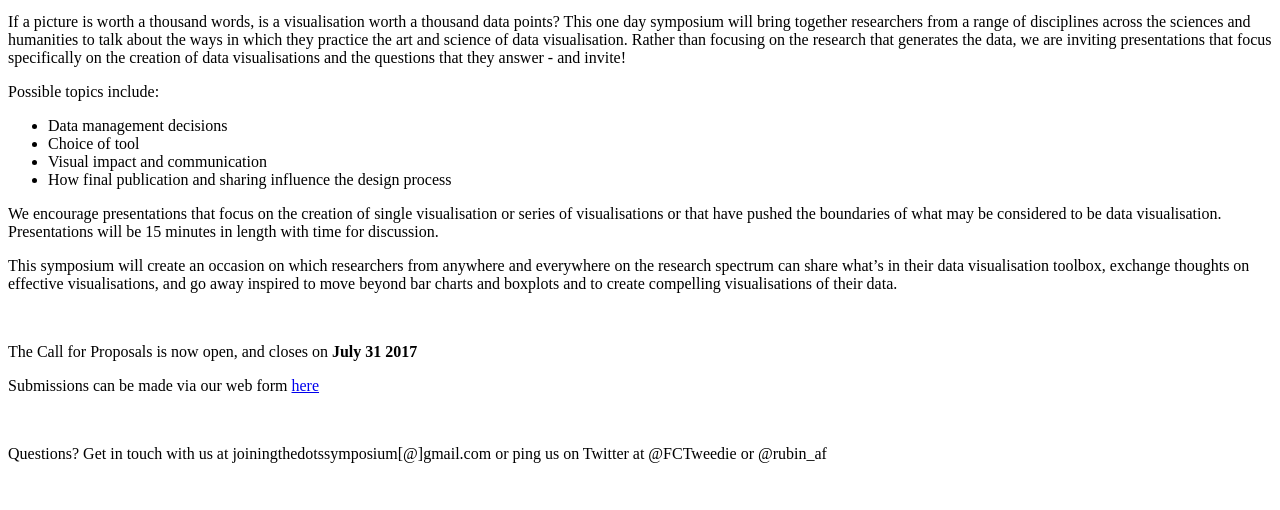
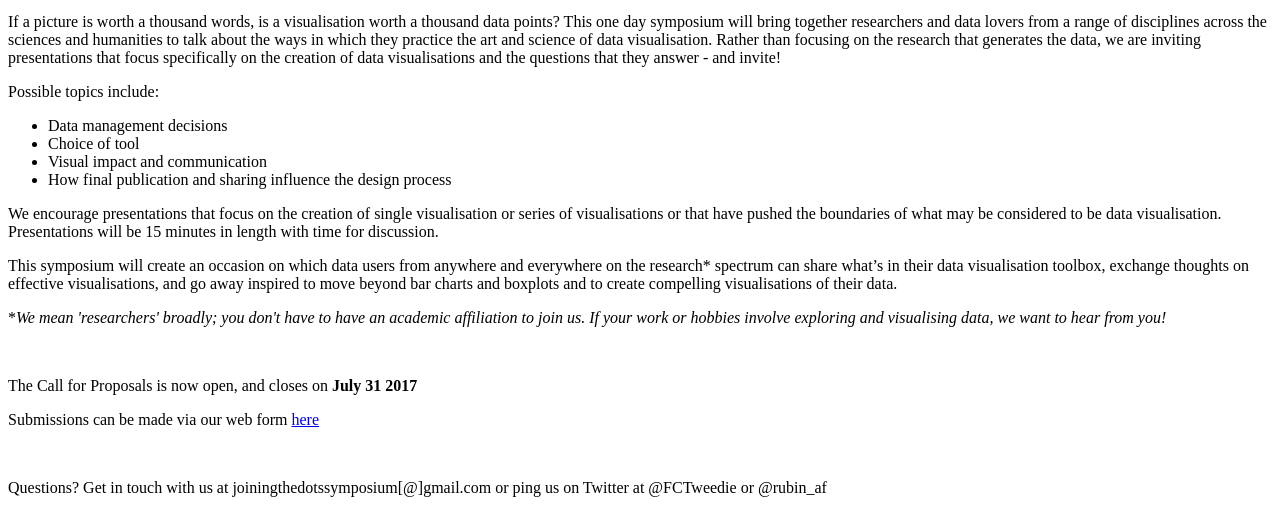
Before and after one commit to joiningthedots/joiningthedots.github.io, a plain HTML site: page index.html in a window 1280 px wide. Shown: the part 282-792 px from the top of the page. Drawn offline with Linux system fonts and the light colour scheme.

Commit message:
Update index.html

```diff
--- a/index.html
+++ b/index.html
@@ -3,7 +3,7 @@
   <i>Hosted  by the Walter and Eliza Hall Institute</i></h2><br>
   <img src="imgs/WEHI_logo_landscape.jpg" width=30%></div>
   <p>If a picture is worth a thousand words, is a visualisation worth a thousand data points?
-    This one day symposium will bring together researchers from a range of disciplines across the
+    This one day symposium will bring together researchers and data lovers from a range of disciplines across the
     sciences and humanities to talk about the ways in which they practice the art and science of data visualisation.
     Rather than focusing on the research that generates the data, we are inviting presentations that
     focus specifically on the creation of data visualisations and the questions that they answer - and invite! </p>
@@ -15,9 +15,11 @@
   <p>We encourage presentations that focus on the creation of single visualisation or series of visualisations
     or that have pushed the boundaries of what may be considered to be data visualisation. Presentations
     will be 15 minutes in length with time for discussion.</p>
-  <p>This symposium will create an occasion on which researchers from anywhere and everywhere on the research spectrum
+  <p>This symposium will create an occasion on which data users from anywhere and everywhere on the research* spectrum
     can share what’s in their data visualisation toolbox, exchange thoughts on effective visualisations,
-    and go away inspired to move beyond bar charts and boxplots and to create compelling visualisations of their data. </p><br>
+    and go away inspired to move beyond bar charts and boxplots and to create compelling visualisations of their data. </p>
+  <p>*<i>We mean 'researchers' broadly; you don't have to have an academic affiliation to join us.
+    If your work or hobbies involve exploring and visualising data, we want to hear from you!</i></p> <br>
   <p>The Call for Proposals is now open, and closes on <b>July 31 2017</b><p>
   <p>Submissions can be made via our web form <a href="https://goo.gl/forms/Yd6EOewmO7ki9wIX2">here</a></p>
   <br>
```
